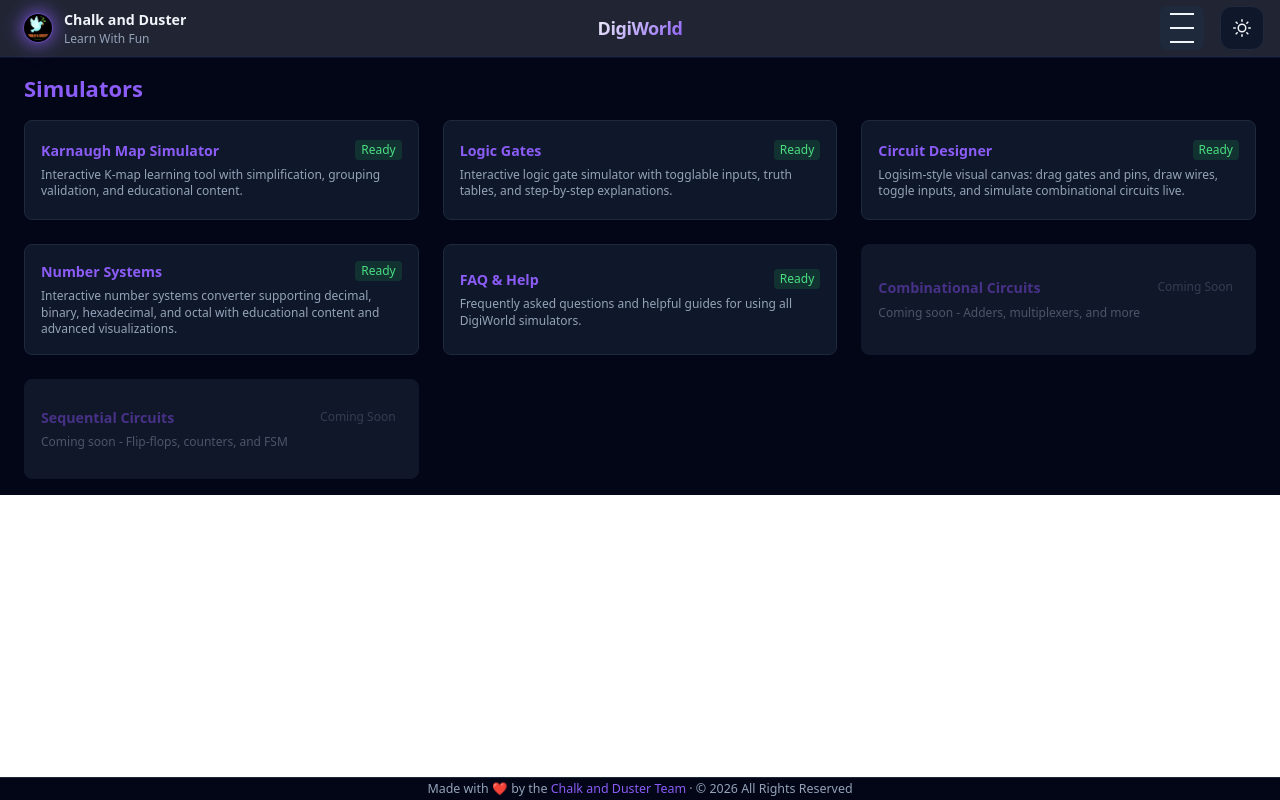
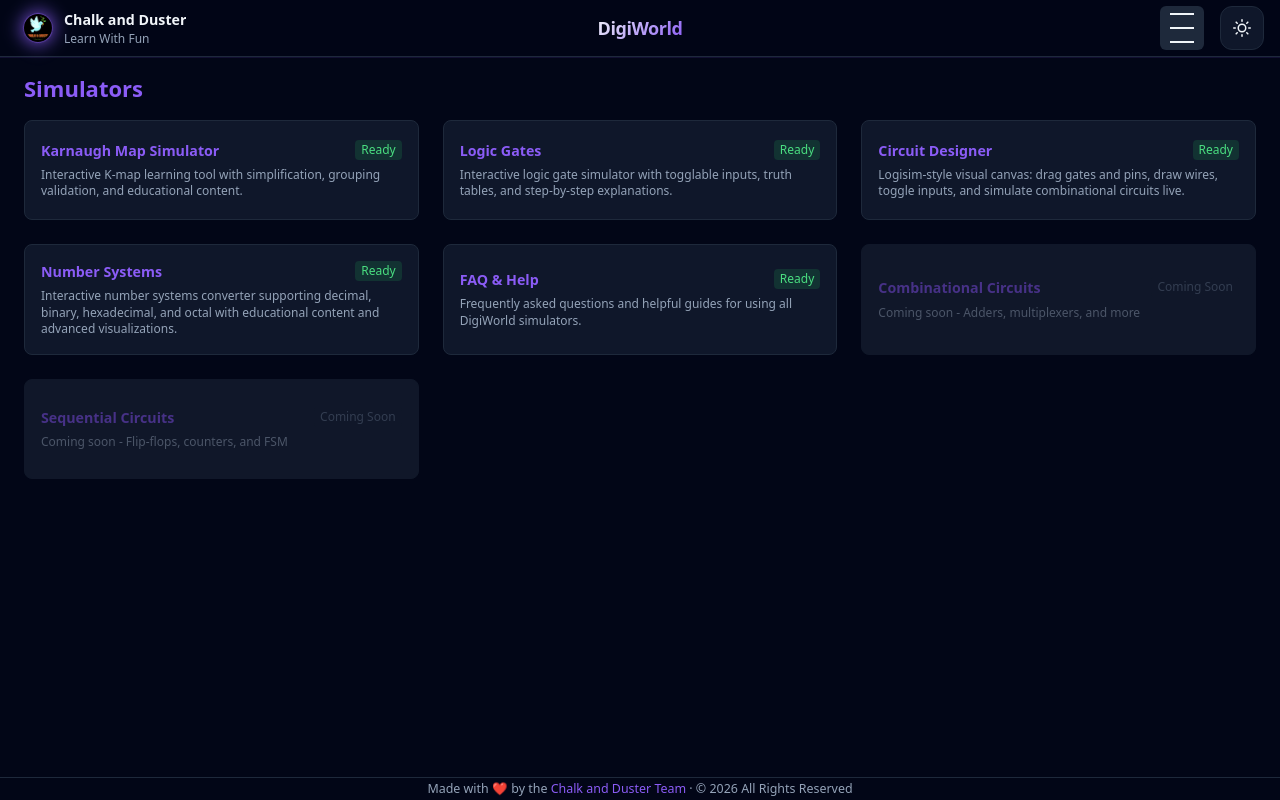
Before and after one commit to MsPritee/csd-sim, a React (Vite) app: page / in a window 1280 px wide. Built offline with nearby package versions, Linux system fonts and the light colour scheme.

Commit message:
updated vite config

```diff
--- a/src/index.css
+++ b/src/index.css
@@ -10,6 +10,14 @@
 }
 
 /* Safe area for mobile devices (notch, home indicator) */
+html, body {
+  background-color: var(--bg-primary);
+  color: var(--text-primary);
+  margin: 0;
+  padding: 0;
+  min-height: 100vh;
+}
+
 .safe-area-bottom {
   padding-bottom: env(safe-area-inset-bottom, 0px);
 }
--- a/src/main.tsx
+++ b/src/main.tsx
@@ -184,7 +184,7 @@ function MainApp() {
   ]
 
   return (
-    <div className="flex flex-col min-h-screen">
+    <div className="flex flex-col min-h-screen" style={{ backgroundColor: 'var(--bg-primary)', color: 'var(--text-primary)' }}>
       <BrandHeader currentView={currentView} onViewChange={setCurrentView} />
       <div className="flex-1 pb-16 md:pb-0 overflow-auto">
         <App currentView={currentView} setCurrentView={setCurrentView} />
```
Also changed, not shown: 1 other file (tests, documents, lock files or other folders).
